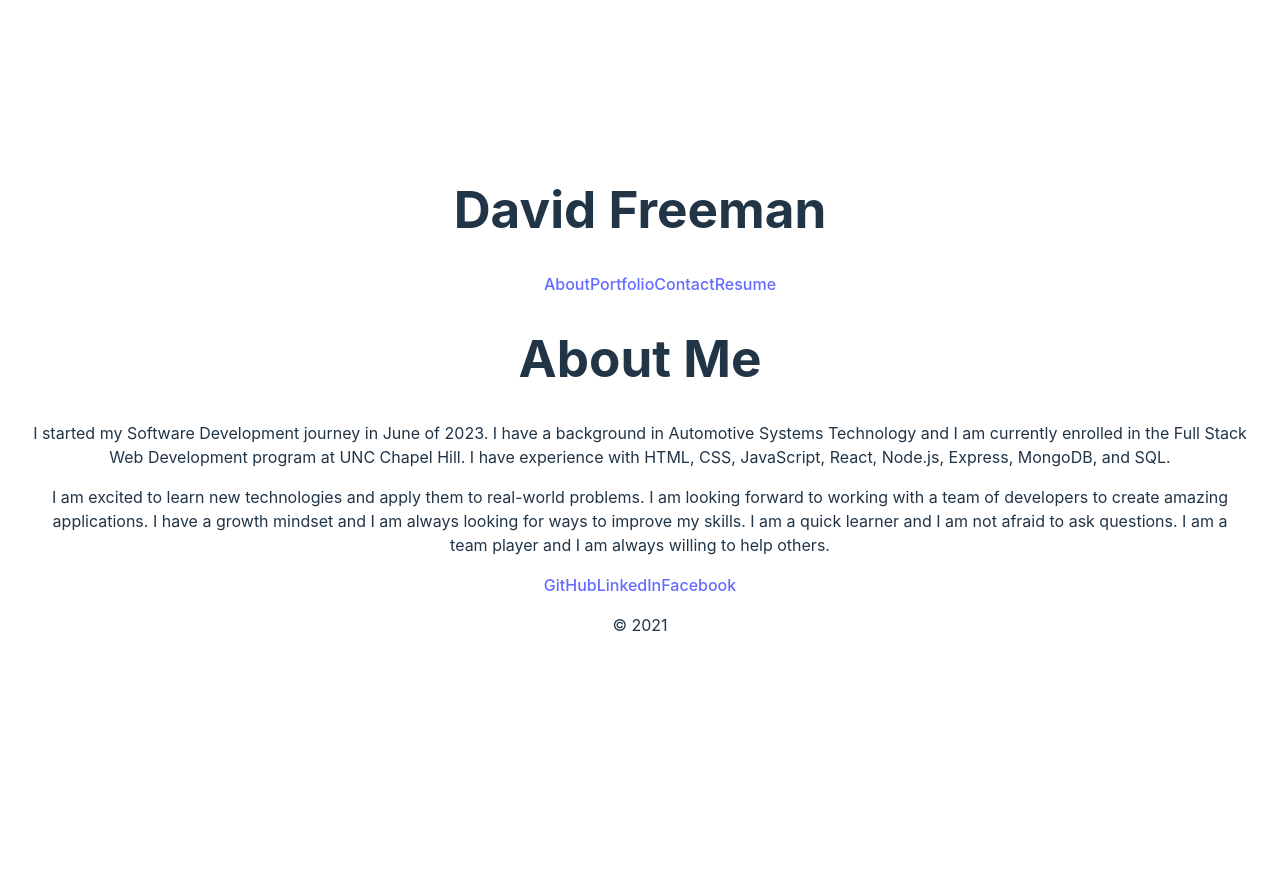
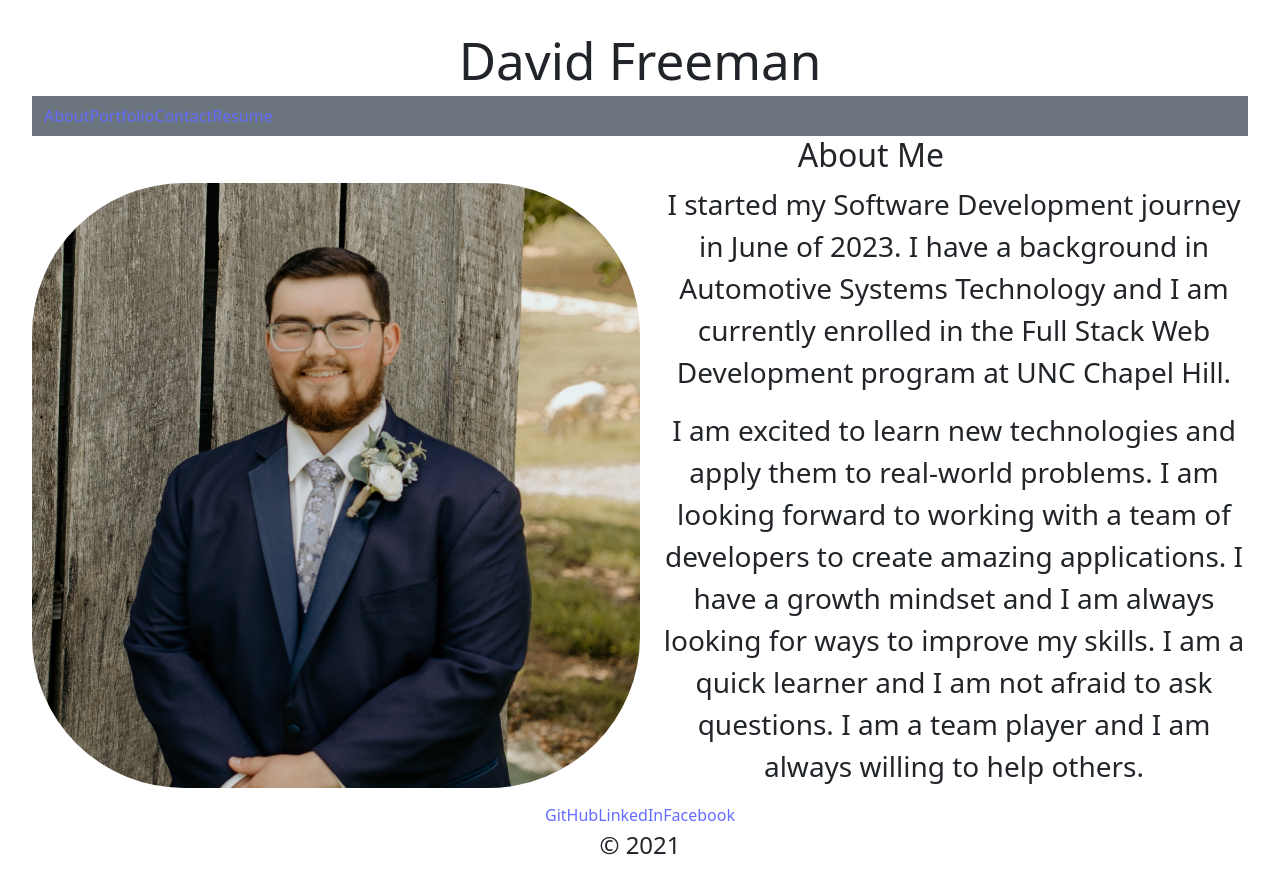
Before and after one commit to dfreeman3102/portfolio-dmf, a React (Vite) app: page / in a window 1280 px wide. Shown: the top 894 px of the page. Before the commit the page ends 800 px from the top, so only its background shows below. Built offline with nearby package versions, Linux system fonts and the light colour scheme.

Commit message:
added styling to about page

```diff
--- a/package.json
+++ b/package.json
@@ -11,7 +11,7 @@
     "preview": "vite preview"
   },
   "dependencies": {
-    "axios": "^1.7.2",
+    "bootstrap": "^5.3.3",
     "react": "^18.2.0",
     "react-dom": "^18.2.0",
     "react-router-dom": "^6.23.1"
--- a/src/main.jsx
+++ b/src/main.jsx
@@ -1,6 +1,7 @@
 import ReactDOM from 'react-dom/client';
 import { createBrowserRouter, RouterProvider } from 'react-router-dom';
 
+import 'bootstrap/dist/css/bootstrap.min.css';
 import './index.css';
 
 // Import the pages
--- a/src/pages/AboutPage.jsx
+++ b/src/pages/AboutPage.jsx
@@ -1,14 +1,26 @@
+import "../styles/about.css";
+
 export default function AboutPage() {
   return (
     <div>
-        <h1>About Me</h1>
-        <p>
-            I started my Software Development journey in June of 2023. I have a background in Automotive Systems Technology and I am currently enrolled in the Full Stack Web Development program at UNC Chapel Hill.
-            I have experience with HTML, CSS, JavaScript, React, Node.js, Express, MongoDB, and SQL.
+      <h2>About Me</h2>
+      <img
+        src="./images/david-freeman.jpg"
+        className="img-fluid"
+        alt="David Freeman"
+      />
+      <p className="text-wrap fs-3">
+        I started my Software Development journey in June of 2023. I have a
+        background in Automotive Systems Technology and I am currently enrolled
+        in the Full Stack Web Development program at UNC Chapel Hill.
       </p>
-        <p>
-            I am excited to learn new technologies and apply them to real-world problems. I am looking forward to working with a team of developers to create amazing applications.
-            I have a growth mindset and I am always looking for ways to improve my skills. I am a quick learner and I am not afraid to ask questions. I am a team player and I am always willing to help others.
+      <p className="text-wrap fs-3">
+        I am excited to learn new technologies and apply them to real-world
+        problems. I am looking forward to working with a team of developers to
+        create amazing applications. I have a growth mindset and I am always
+        looking for ways to improve my skills. I am a quick learner and I am not
+        afraid to ask questions. I am a team player and I am always willing to
+        help others.
       </p>
     </div>
   );
--- /dev/null
+++ b/src/styles/about.css
@@ -0,0 +1,27 @@
+img{
+    width: 50%;
+    border-radius: 25%;
+    float: left;
+    margin-right: 20px;
+}
+
+p{
+    font-size: 1.5em;
+
+}
+
+h2{
+    text-align: right;
+    padding-right: 25%;
+}
+
+@media screen and (max-width: 320px){
+    img{
+        width: 100%;
+        border-radius: 25%;
+    }
+    h2{
+        text-align: center;
+        padding-right: 0;
+    }
+}
```
Also changed, not shown: public/images/david-freeman.jpg (added), 1 other file (tests, documents, lock files or other folders). Lines whose indentation alone changed are shown as unchanged.
